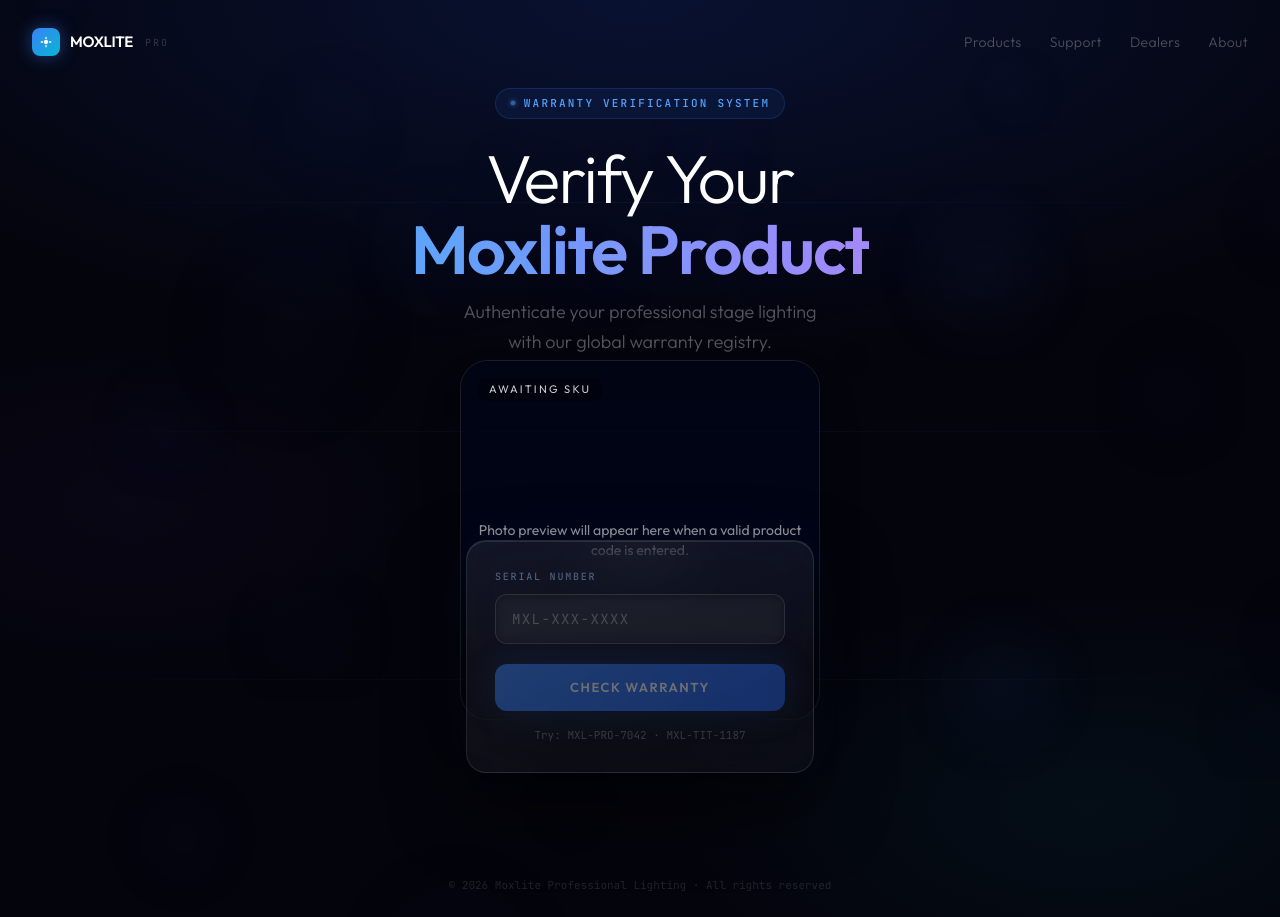
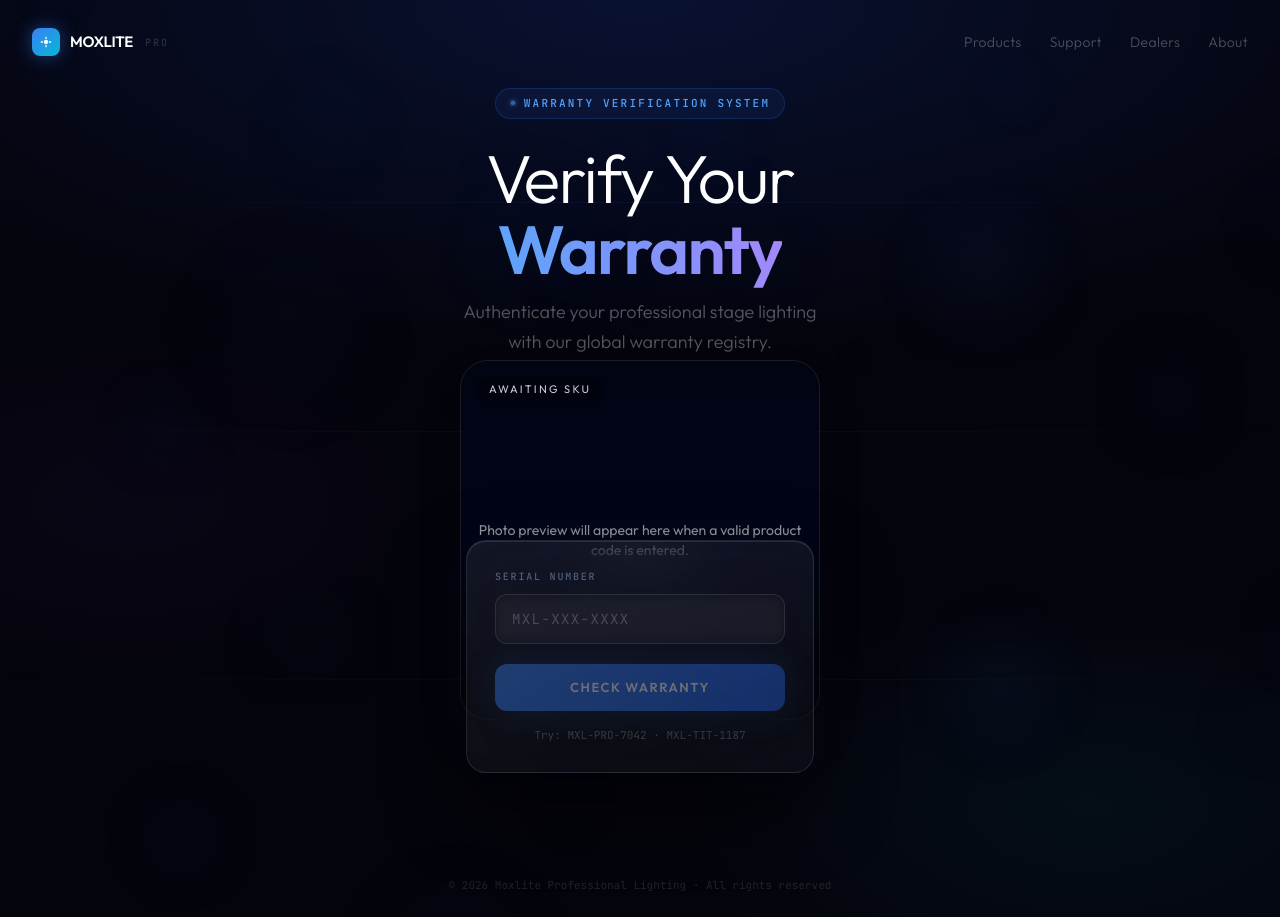
Before and after one commit to Hambasahaya/warentycheker, a React (Vite) app: page / in a window 1280 px wide. Built offline with nearby package versions, Linux system fonts and the light colour scheme.

Commit message:
updatessss

```diff
--- a/src/app/App.tsx
+++ b/src/app/App.tsx
@@ -897,9 +897,6 @@ export default function App() {
             style={{ textShadow: "0 0 100px rgba(59,130,246,0.2)" }}
           >
             {phase === "verified" ? (
-              <>
-                Product
-                <br />
               <span
                 className="font-semibold"
                 style={{
@@ -910,7 +907,6 @@ export default function App() {
               >
                 Authenticated
               </span>
-              </>
             ) : (
               <>
                 Verify Your
@@ -923,7 +919,7 @@ export default function App() {
                     WebkitTextFillColor: "transparent",
                   }}
                 >
-                  Moxlite Product
+                  Warranty
                 </span>
               </>
             )}
@@ -964,7 +960,7 @@ export default function App() {
             )}
             <div className="absolute inset-0 bg-gradient-to-t from-black/70 via-transparent to-black/10" />
             <div className="absolute left-4 top-4 px-3 py-1 rounded-full text-[11px] uppercase tracking-[0.2em] text-white/80 bg-black/30 backdrop-blur-sm">
-              {productImageUrl ? "Product preview" : "Awaiting SKU"}
+              {productImageUrl ? "Preview" : "Awaiting SKU"}
             </div>
           </div>
         </div>
```
Lines whose indentation alone changed are shown as unchanged.
